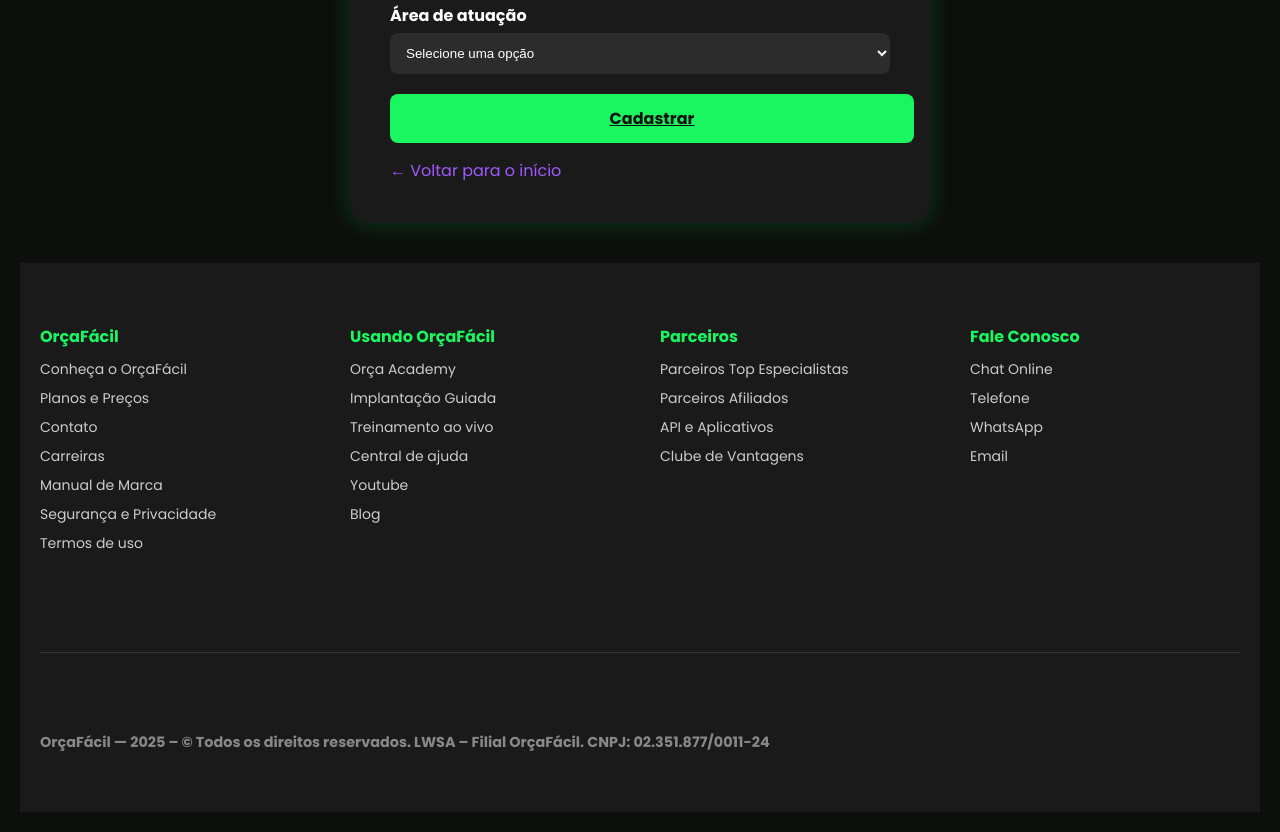
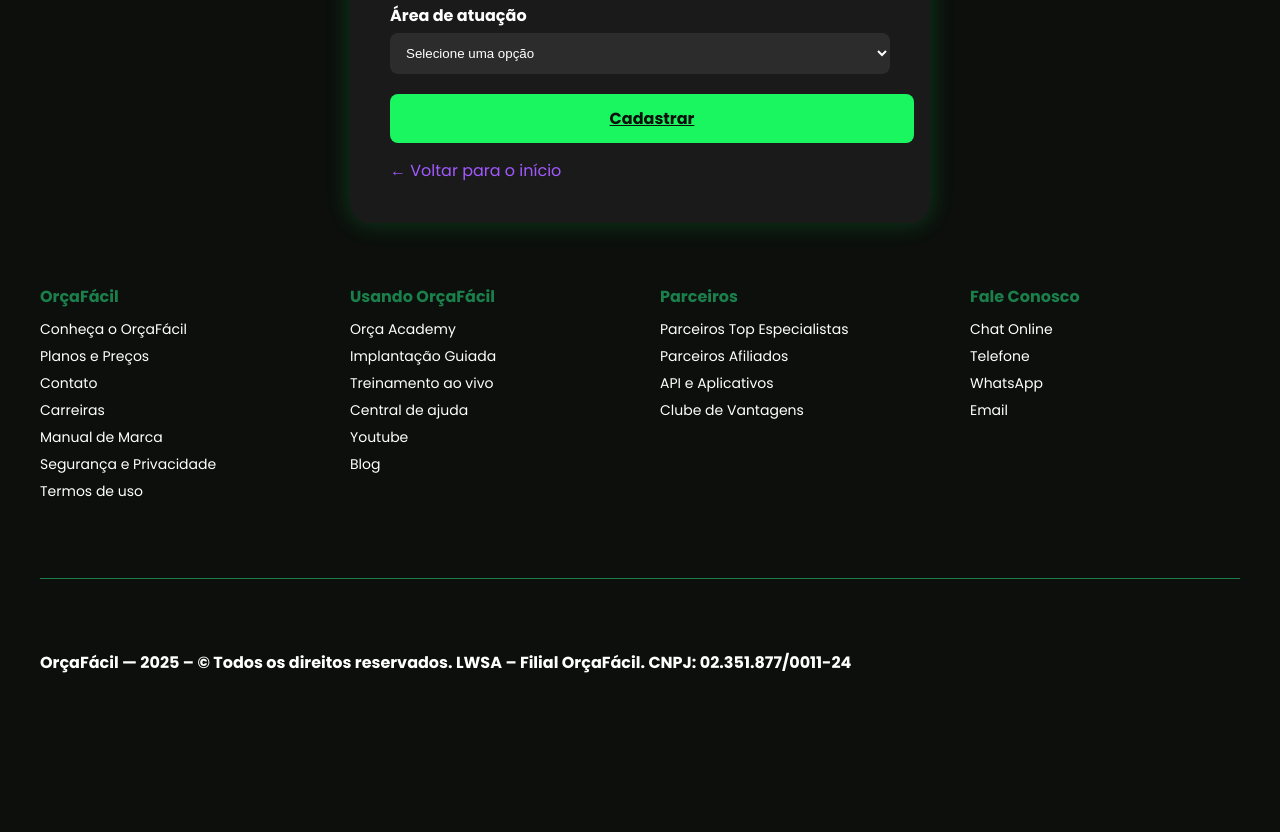
Before and after one commit to mwrlon/projeto-orcamento, a plain HTML site: page criarconta.html in a window 1280 px wide. Shown: the part 812-1644 px from the top of the page. After the commit the page ends 1529 px from the top, so only its background shows below. Drawn offline with Linux system fonts and the light colour scheme.

Commit message:
resolvendo algumas coisa

```diff
--- a/criarconta.html
+++ b/criarconta.html
@@ -85,51 +85,6 @@
       text-decoration: underline;
     }
 
-    footer {
-      background-color: #1a1a1a;
-      padding: 40px 20px;
-      color: #ccc;
-    }
-
-    .todas {
-      display: flex;
-      flex-wrap: wrap;
-      justify-content: space-between;
-      max-width: 1200px;
-      margin: auto;
-    }
-
-    .coluna {
-      flex: 1 1 200px;
-      margin-bottom: 30px;
-    }
-
-    .coluna h4 {
-      color: #1af660;
-      margin-bottom: 10px;
-    }
-
-    .coluna ul {
-      list-style: none;
-      padding: 0;
-    }
-
-    .coluna ul li {
-      margin-bottom: 8px;
-    }
-
-    .linha {
-      width: 100%;
-      height: 1px;
-      background-color: #333;
-      margin: 20px 0;
-    }
-
-    footer h4:last-child {
-      text-align: center;
-      font-size: 0.9rem;
-      color: #888;
-    }
   </style>
 </head>
 
```
Also changed, not shown: orçamentos.html (+0 -23 lines).
